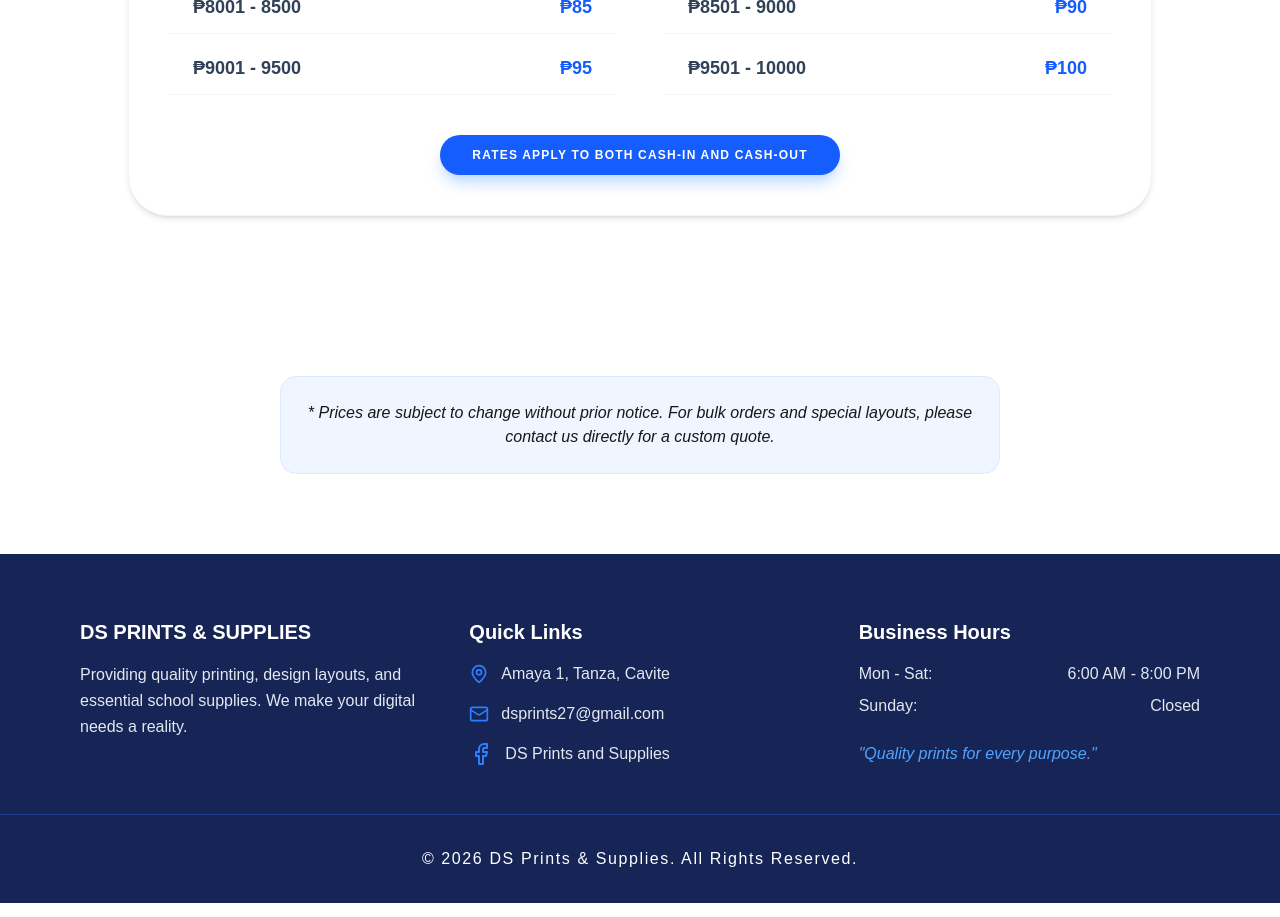
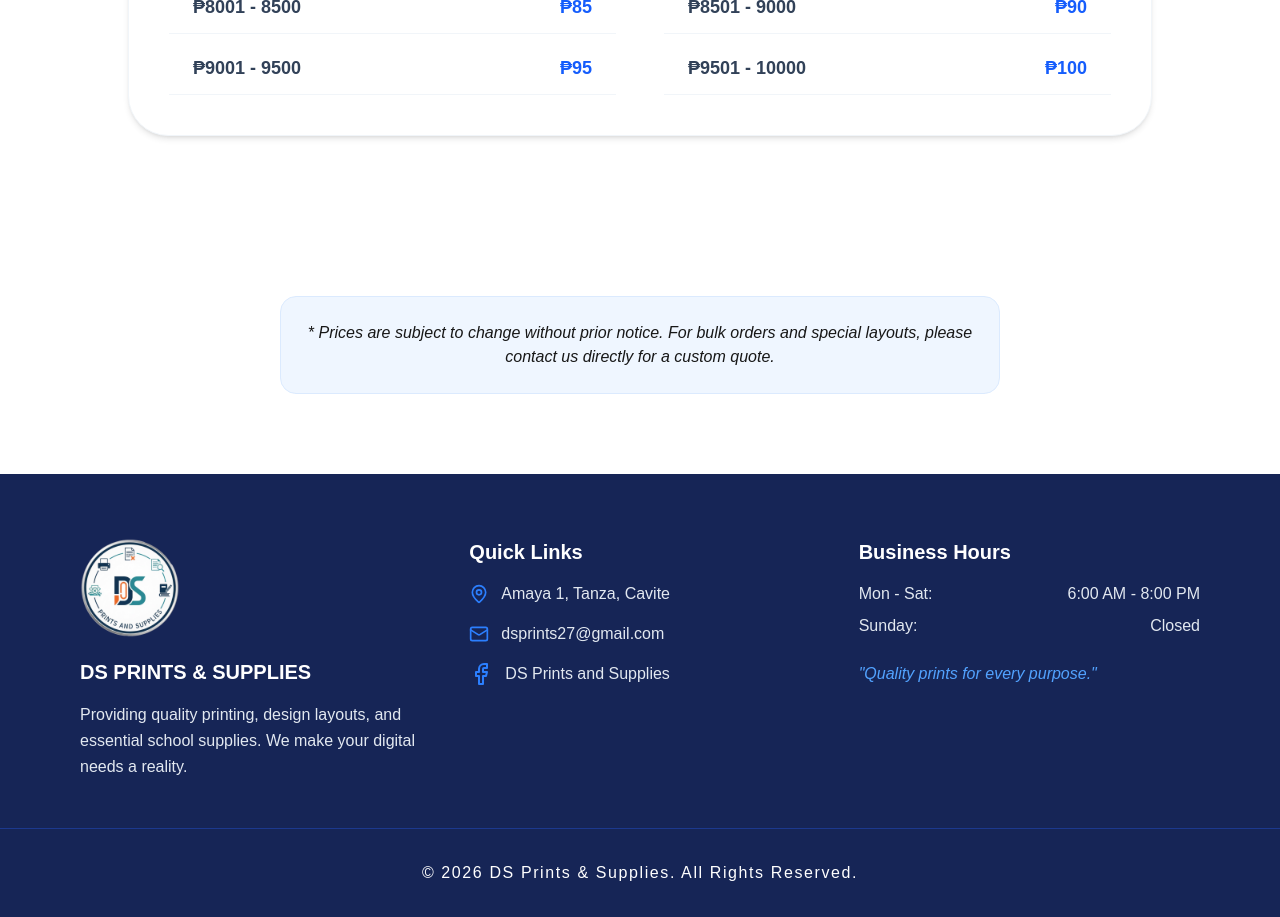
Before and after one commit to dowardcaps/dsprints, a Next.js app: page /pricelists in a window 1280 px wide. Shown: the part 4640-5557 px from the top of the page. Built offline with nearby package versions, Linux system fonts and the light colour scheme.

Commit message:
modify footer

```diff
--- a/app/layout.tsx
+++ b/app/layout.tsx
@@ -47,15 +47,21 @@ export default function RootLayout({
         {children}
 
         {/* Footer / Contact Section */}
-        <footer id="contact" className="bg-blue-950 text-slate-200 pt-16 pb-8 absolute w-full left-0">
+        <footer
+          id="contact"
+          className="bg-blue-950 text-slate-200 pt-16 pb-8 absolute w-full left-0"
+        >
           <div className="max-w-7xl mx-auto px-6 md:px-20 grid grid-cols-1 md:grid-cols-3 gap-12 border-b border-blue-900 pb-12">
             <div>
+              <div className="w-25 h-25 mb-5">
+                <a href="/" aria-label="go to home"><img src="/images/icon.png" alt="logo" width={100} height={100} /></a>
+              </div>
               <h3 className="text-white text-xl font-bold mb-4">
                 DS PRINTS & SUPPLIES
               </h3>
               <p className="leading-relaxed">
-                Providing quality printing, design layouts, and
-                essential school supplies. We make your digital needs a reality.
+                Providing quality printing, design layouts, and essential school
+                supplies. We make your digital needs a reality.
               </p>
             </div>
 
--- a/public/components/GCashRates.tsx
+++ b/public/components/GCashRates.tsx
@@ -97,12 +97,6 @@ const GCashRates = () => {
                 </div>
               ))}
             </div>
-
-            <div className="mt-10 text-center">
-              <span className="inline-block bg-blue-600 text-white font-bold px-8 py-3 rounded-full text-xs uppercase tracking-widest shadow-lg shadow-blue-200">
-                Rates apply to both Cash-in and Cash-out
-              </span>
-            </div>
           </div>
         </div>
       </div>
```
